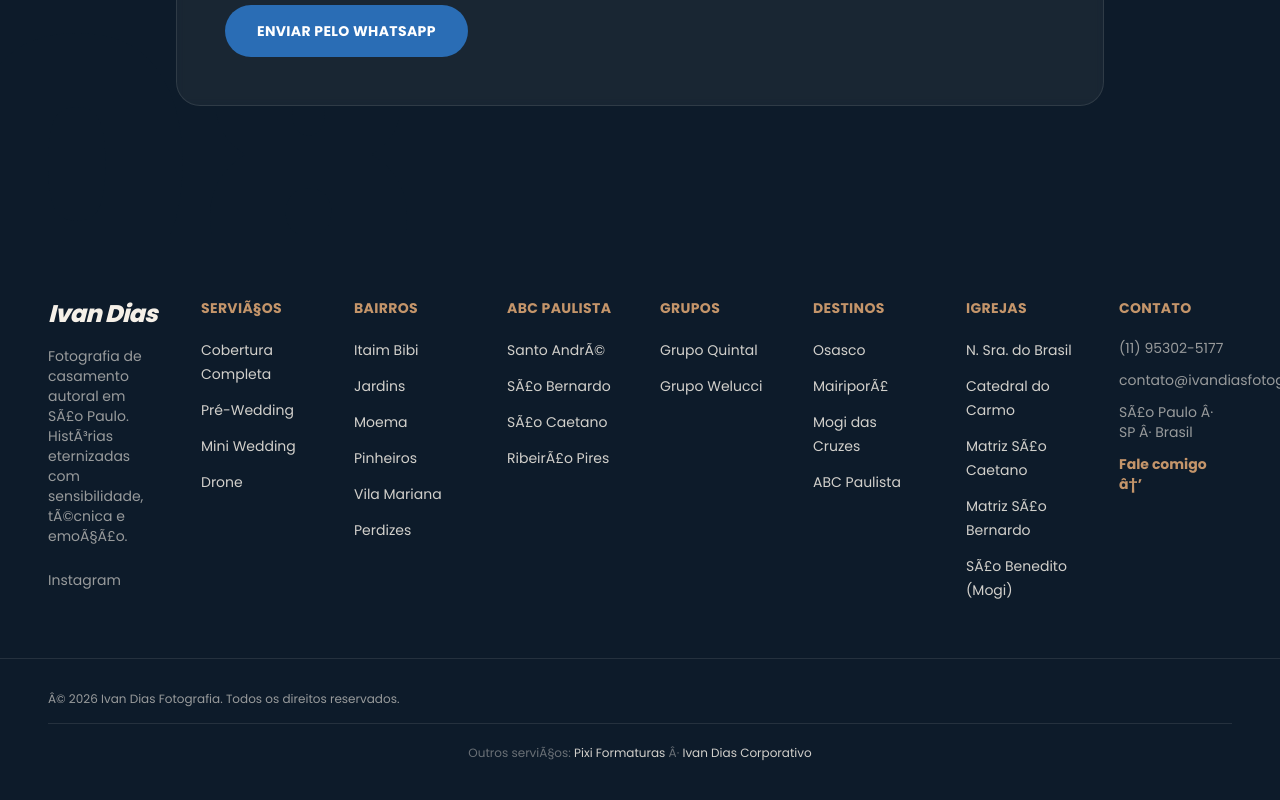
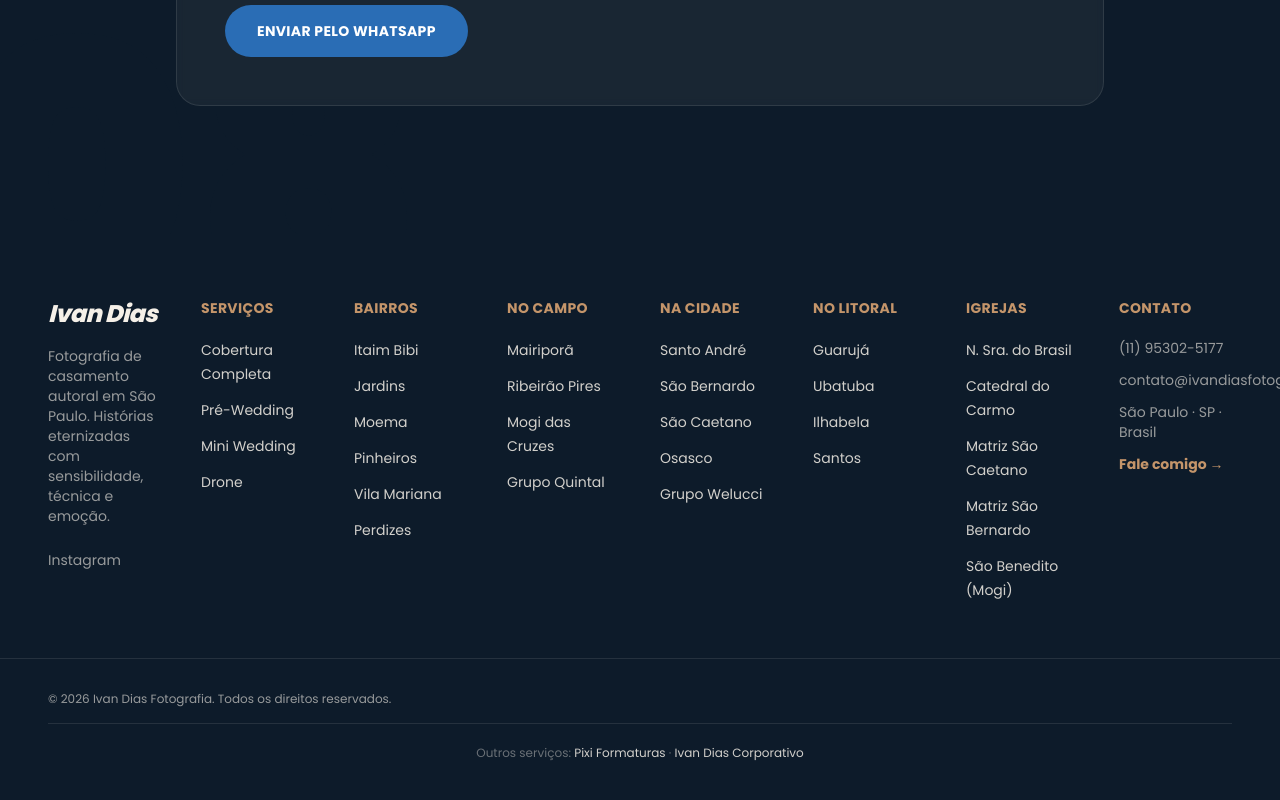
Before and after one commit to Dias592/fotografodecasamento, a Next.js app: page / in a window 1280 px wide. Shown: the part 7549-8349 px from the top of the page. Built offline with nearby package versions, Linux system fonts and the light colour scheme.

Commit message:
fix: corrige mojibake (UTF-8/Latin-1) no footer + reestrutura navegacao por tipo (Campo, Cidade, Litoral, Igrejas)

```diff
--- a/components/Footer.tsx
+++ b/components/Footer.tsx
@@ -15,8 +15,8 @@
             Ivan Dias
           </Link>
           <p className="mt-4 max-w-xs font-body text-sm text-cream/60">
-            Fotografia de casamento autoral em SÃ£o Paulo. HistÃ³rias eternizadas com
-            sensibilidade, tÃ©cnica e emoÃ§Ã£o.
+            Fotografia de casamento autoral em São Paulo. Histórias eternizadas com
+            sensibilidade, técnica e emoção.
           </p>
           <div className="mt-6 flex gap-4">
             {SOCIALS.map((social) => (
@@ -35,9 +35,9 @@
           </div>
         </div>
 
-        <nav aria-label="ServiÃ§os">
+        <nav aria-label="Serviços">
           <h2 className="font-heading text-sm font-semibold uppercase tracking-wide text-brown-light">
-            ServiÃ§os
+            Serviços
           </h2>
           <ul className="mt-5 flex flex-col gap-3">
             {services.map((service) => (
@@ -71,42 +71,57 @@
           </ul>
         </nav>
 
-        <nav aria-label="ABC Paulista">
+        <nav aria-label="Casamento no Campo">
           <h2 className="font-heading text-sm font-semibold uppercase tracking-wide text-brown-light">
-            ABC Paulista
+            No Campo
           </h2>
           <ul className="mt-5 flex flex-col gap-3">
             <li>
-              <Link href="/fotografo-de-casamento-santo-andre/" className="font-body text-sm text-cream/85 transition-colors hover:text-cream focus-visible-ring">
-                Santo AndrÃ©
-              </Link>
-            </li>
-            <li>
-              <Link href="/fotografo-de-casamento-sao-bernardo-do-campo/" className="font-body text-sm text-cream/85 transition-colors hover:text-cream focus-visible-ring">
-                SÃ£o Bernardo
-              </Link>
-            </li>
-            <li>
-              <Link href="/fotografo-de-casamento-sao-caetano-do-sul/" className="font-body text-sm text-cream/85 transition-colors hover:text-cream focus-visible-ring">
-                SÃ£o Caetano
+              <Link href="/blog/fotografo-de-casamento-mairipora/" className="font-body text-sm text-cream/85 transition-colors hover:text-cream focus-visible-ring">
+                Mairiporã
               </Link>
             </li>
             <li>
               <Link href="/blog/fotografo-de-casamento-ribeirao-pires/" className="font-body text-sm text-cream/85 transition-colors hover:text-cream focus-visible-ring">
-                RibeirÃ£o Pires
+                Ribeirão Pires
+              </Link>
+            </li>
+            <li>
+              <Link href="/blog/fotografo-de-casamento-mogi-das-cruzes/" className="font-body text-sm text-cream/85 transition-colors hover:text-cream focus-visible-ring">
+                Mogi das Cruzes
+              </Link>
+            </li>
+            <li>
+              <Link href="/blog/fotografo-casamento-grupo-quintal/" className="font-body text-sm text-cream/85 transition-colors hover:text-cream focus-visible-ring">
+                Grupo Quintal
               </Link>
             </li>
           </ul>
         </nav>
 
-        <nav aria-label="Grupos de espaÃ§os">
+        <nav aria-label="Casamento na Cidade">
           <h2 className="font-heading text-sm font-semibold uppercase tracking-wide text-brown-light">
-            Grupos
+            Na Cidade
           </h2>
           <ul className="mt-5 flex flex-col gap-3">
             <li>
-              <Link href="/blog/fotografo-casamento-grupo-quintal/" className="font-body text-sm text-cream/85 transition-colors hover:text-cream focus-visible-ring">
-                Grupo Quintal
+              <Link href="/fotografo-de-casamento-santo-andre/" className="font-body text-sm text-cream/85 transition-colors hover:text-cream focus-visible-ring">
+                Santo André
+              </Link>
+            </li>
+            <li>
+              <Link href="/fotografo-de-casamento-sao-bernardo-do-campo/" className="font-body text-sm text-cream/85 transition-colors hover:text-cream focus-visible-ring">
+                São Bernardo
+              </Link>
+            </li>
+            <li>
+              <Link href="/fotografo-de-casamento-sao-caetano-do-sul/" className="font-body text-sm text-cream/85 transition-colors hover:text-cream focus-visible-ring">
+                São Caetano
+              </Link>
+            </li>
+            <li>
+              <Link href="/blog/fotografo-de-casamento-osasco/" className="font-body text-sm text-cream/85 transition-colors hover:text-cream focus-visible-ring">
+                Osasco
               </Link>
             </li>
             <li>
@@ -117,29 +132,29 @@
           </ul>
         </nav>
 
-        <nav aria-label="Outros destinos">
+        <nav aria-label="Casamento no Litoral">
           <h2 className="font-heading text-sm font-semibold uppercase tracking-wide text-brown-light">
-            Destinos
+            No Litoral
           </h2>
           <ul className="mt-5 flex flex-col gap-3">
             <li>
-              <Link href="/blog/fotografo-de-casamento-osasco/" className="font-body text-sm text-cream/85 transition-colors hover:text-cream focus-visible-ring">
-                Osasco
+              <Link href="/blog/fotografo-de-casamento-guaruja/" className="font-body text-sm text-cream/85 transition-colors hover:text-cream focus-visible-ring">
+                Guarujá
               </Link>
             </li>
             <li>
-              <Link href="/blog/fotografo-de-casamento-mairipora/" className="font-body text-sm text-cream/85 transition-colors hover:text-cream focus-visible-ring">
-                MairiporÃ£
+              <Link href="/blog/fotografo-de-casamento-ubatuba/" className="font-body text-sm text-cream/85 transition-colors hover:text-cream focus-visible-ring">
+                Ubatuba
               </Link>
             </li>
             <li>
-              <Link href="/blog/fotografo-de-casamento-mogi-das-cruzes/" className="font-body text-sm text-cream/85 transition-colors hover:text-cream focus-visible-ring">
-                Mogi das Cruzes
+              <Link href="/blog/fotografo-de-casamento-ilhabela/" className="font-body text-sm text-cream/85 transition-colors hover:text-cream focus-visible-ring">
+                Ilhabela
               </Link>
             </li>
             <li>
-              <Link href="/blog/fotografo-casamento-abc-paulista-santo-andre-sao-bernardo/" className="font-body text-sm text-cream/85 transition-colors hover:text-cream focus-visible-ring">
-                ABC Paulista
+              <Link href="/blog/fotografo-de-casamento-santos/" className="font-body text-sm text-cream/85 transition-colors hover:text-cream focus-visible-ring">
+                Santos
               </Link>
             </li>
           </ul>
@@ -162,17 +177,17 @@
             </li>
             <li>
               <Link href="/blog/fotografo-casamento-matriz-sagrada-familia-sao-caetano/" className="font-body text-sm text-cream/85 transition-colors hover:text-cream focus-visible-ring">
-                Matriz SÃ£o Caetano
+                Matriz São Caetano
               </Link>
             </li>
             <li>
               <Link href="/blog/fotografo-casamento-matriz-sao-bernardo/" className="font-body text-sm text-cream/85 transition-colors hover:text-cream focus-visible-ring">
-                Matriz SÃ£o Bernardo
+                Matriz São Bernardo
               </Link>
             </li>
             <li>
               <Link href="/blog/fotografo-casamento-igreja-sao-benedito-mogi/" className="font-body text-sm text-cream/85 transition-colors hover:text-cream focus-visible-ring">
-                SÃ£o Benedito (Mogi)
+                São Benedito (Mogi)
               </Link>
             </li>
           </ul>
@@ -193,10 +208,10 @@
                 contato@ivandiasfotografo.com.br
               </a>
             </li>
-            <li>SÃ£o Paulo Â· SP Â· Brasil</li>
+            <li>São Paulo · SP · Brasil</li>
             <li>
               <Link href="/contato/" className="font-semibold text-brown-light transition-colors hover:text-cream focus-visible-ring">
-                Fale comigo â†’
+                Fale comigo →
               </Link>
             </li>
           </ul>
@@ -205,12 +220,12 @@
 
       <div className="mx-auto mt-14 max-w-7xl border-t border-cream/10 px-6 pt-8 md:px-12">
         <p className="font-body text-xs text-cream/60">
-          Â© {new Date().getFullYear()} Ivan Dias Fotografia. Todos os direitos reservados.
+          © {new Date().getFullYear()} Ivan Dias Fotografia. Todos os direitos reservados.
         </p>
         <div className="mt-4 border-t border-cream/10 pt-4 text-center">
-          <span className="font-body text-xs text-cream/40">Outros serviÃ§os: </span>
+          <span className="font-body text-xs text-cream/40">Outros serviços: </span>
           <a href="https://pixiformaturas.com.br" target="_blank" rel="noopener noreferrer" className="font-body text-xs text-cream/85 transition-colors hover:text-cream">Pixi Formaturas</a>
-          <span className="font-body text-xs text-cream/40"> Â· </span>
+          <span className="font-body text-xs text-cream/40"> · </span>
           <a href="https://ivandiasfoto.com.br" target="_blank" rel="noopener noreferrer" className="font-body text-xs text-cream/85 transition-colors hover:text-cream">Ivan Dias Corporativo</a>
         </div>
       </div>
```
